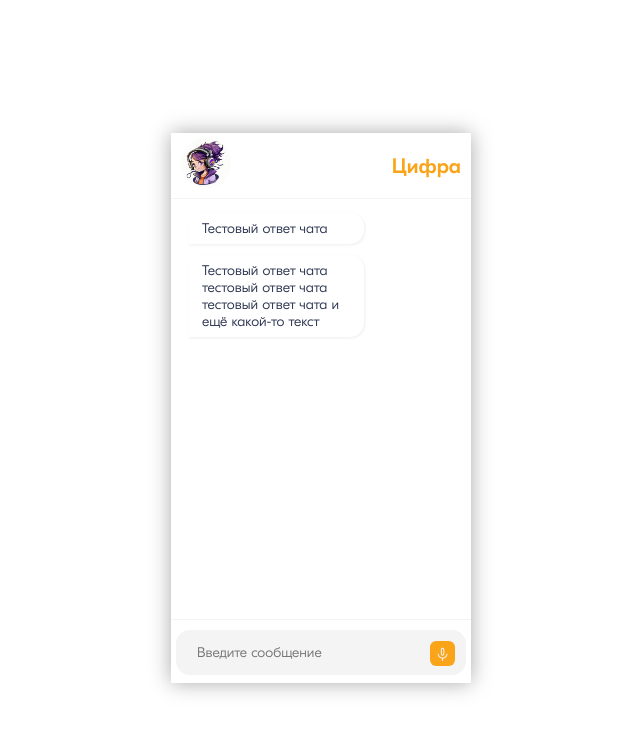
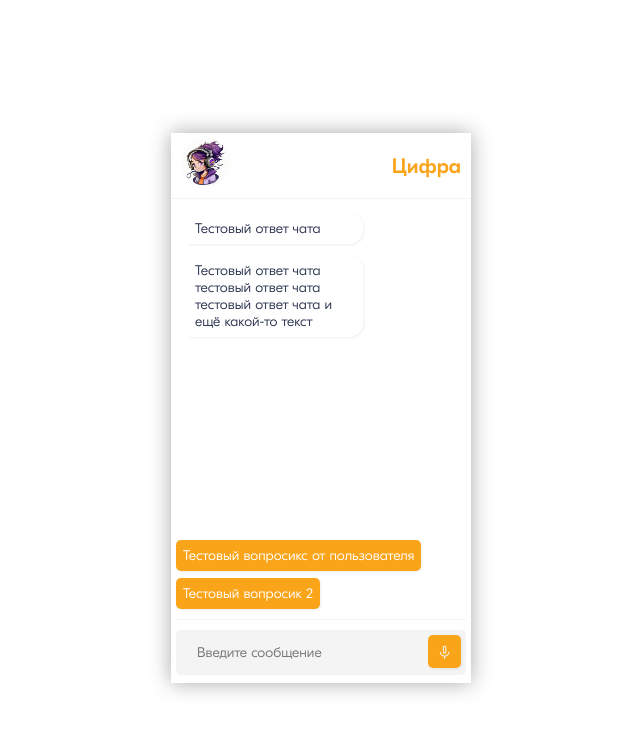
Before and after one commit to NeDanyaAtAll/hakaton-frontend, a Vue app: page / in a window 1280 px wide. Shown: the top 732 px of the page, without its empty margins (319-959 px from the left). Built offline with nearby package versions, Linux system fonts and the light colour scheme.

Commit message:
add  questions/refactoring styles

```diff
--- a/src/components/Body.vue
+++ b/src/components/Body.vue
@@ -30,15 +30,21 @@ export default {
 <style scoped>
 .chat-body-container {
     flex: 1;
+    flex-direction: column;
+    display: flex;
+    justify-content: space-between;
     margin: 0.5em;
     padding: 0.5em calc(1em + 3px) 0.5em calc(0.5em + 3px);
+    padding-right: 0.5em;
     overflow-y: scroll;
+    position: relative;
 }
 
 .chat-content__dialog {
     display: flex;
     flex-flow: column;
     gap: 0.8em;
+
 }
 
 </style>
--- a/src/components/ChatMessage.vue
+++ b/src/components/ChatMessage.vue
@@ -23,7 +23,6 @@ export default {
     color: rgb(44 53 80);
     max-width: 60%;
     padding: 0.5em;
-    padding-left: 1em;
     border-radius: 1em 1em 1em 0;
     box-shadow: 1px 1px 3px 0px rgb(0 0 0 / 7%);
     word-break: break-word;
--- /dev/null
+++ b/src/components/Question.vue
@@ -0,0 +1,26 @@
+<template>
+    <div class="question">
+        {{ title }}
+    </div>
+</template>
+<script>
+export default {
+    props: {
+        title: {
+            type: String,
+            default: 'Тестовый вопросик'
+        }
+    }
+}
+</script>
+<style scoped>
+    .question {
+        background-color:#faa419;
+        font-size: 1em;
+        color: #ffffff;
+        font-family: inherit;
+        border-radius: 5px;
+        padding: 0.5em;
+        box-shadow: 1px 1px 3px 0px rgb(0 0 0 / 7%)
+    }
+</style>
--- a/src/components/UserMessage.vue
+++ b/src/components/UserMessage.vue
@@ -23,8 +23,7 @@ export default {
     box-shadow: -1px 1px 3px 0px rgb(0 0 0 / 7%);
     max-width: 40%;
     word-break: break-word;
-    padding: 0.5em;
-    padding-left: 1em;
+    padding: 0.5em 1em;
 }
 
 </style>
--- a/src/components/footer/Button.vue
+++ b/src/components/footer/Button.vue
@@ -35,14 +35,16 @@ button > span {
 }
 
 .input-button {
-    margin: 11px;
-    height: 25px;
-    width: 25px;
+    margin: 5px;
+    height: 33px;
+    width: 33px;
     background-color: #faa419;
-    border-radius: 25%;
+    border-radius: 5px;
     display: flex;
     align-items: center;
     justify-content: center;
+    box-shadow: 1px 1px 3px 0px rgb(0 0 0 / 7%)
+
 }
 
 .material-symbols-outlined {
--- a/src/components/footer/Footer.vue
+++ b/src/components/footer/Footer.vue
@@ -1,5 +1,10 @@
 <template>
     <div class="footer-container">
+        <div class="questions-container" v-show="questions.titles">
+            <template v-for="question in questions.titles">
+                <Question :title="question"/>
+            </template>
+        </div>
         <div class="actions-cointainer">
             <Input/>
             <Button/>
@@ -10,11 +15,18 @@
 <script>
 import Button from './Button.vue'
 import Input from './Input.vue'
+import Question from '../Question.vue'
+import {useQuestionsStore} from '../../stores/useQuestionsStore'
 
 export default {
     components: {
         Input,
         Button,
+        Question
+    },
+    setup: function() {
+        const questions = useQuestionsStore();
+        return {questions};
     }
 }
 </script>
@@ -22,22 +34,31 @@ export default {
 <style scoped>
 .footer-container {
     display: flex;
-    flex-flow: row;
+    flex-flow: column;
     padding: 10px 5px;
     align-items: center;
     position: relative;
     padding-bottom: 0.5rem;
     background-color: #ffffff;
-    border-top:  1px solid #f4f4f4  ;
 }
 
 .actions-cointainer {
     background-color: #f4f4f4;
-    border-radius: 1em;
+    border-radius: 5px;
     display: flex;
     flex-flow: row;
     justify-content: space-between;
     width: 100%;
     height: 45px;
 }
+
+.questions-container {
+    border-bottom:  1px solid #f4f4f4;
+    display: flex;
+    flex-direction: row;
+    flex-wrap: wrap;
+    gap: 0.5em;
+    padding-bottom: 10px;
+    margin-bottom: 10px;
+}
 </style>
--- /dev/null
+++ b/src/stores/useQuestionsStore.js
@@ -0,0 +1,15 @@
+import { defineStore } from 'pinia'
+
+export const useQuestionsStore = defineStore({
+  id: 'questionStore',
+
+  state: () => ({
+    titles: ['Тестовый вопросикс от пользователя', 'Тестовый вопросик 2'],
+  }),
+
+  actions: {
+    addQuestion() {
+        return null;
+    }
+  }
+})
```
